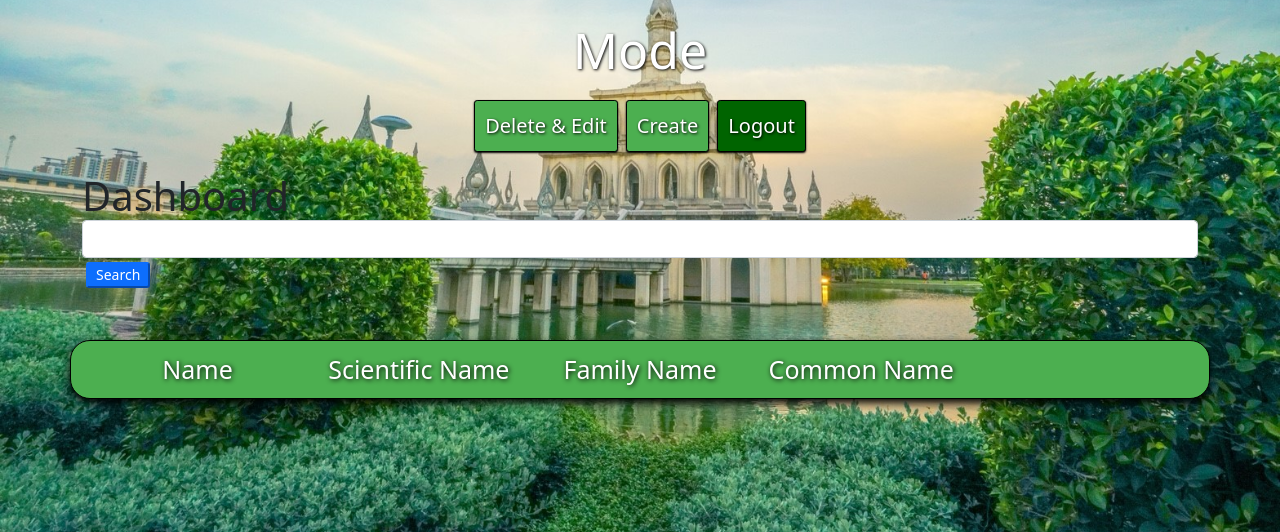
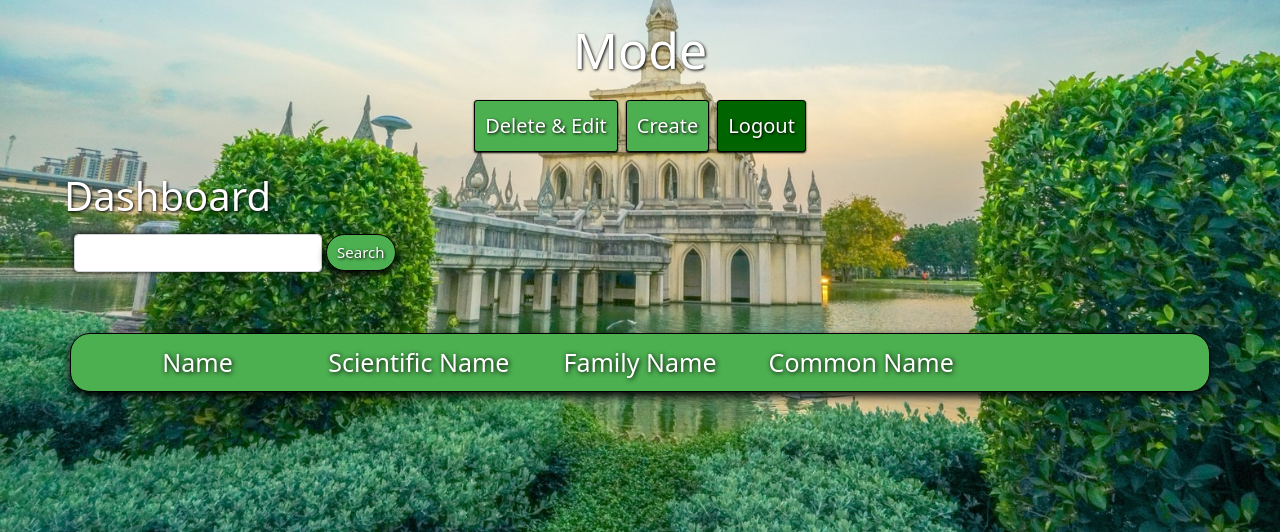
Before and after one commit to Re-Brain/CS50Web-Plant_Database, a Django app: page /dashboard in a window 1280 px wide. Shown: the part 252-784 px from the top of the page. Run offline with Django 5.2, Linux system fonts and the light colour scheme; the visitor is signed in with stand-in values (Sample User, id 1); data that the repository does not hold is empty; some libraries are stand-ins or nearby versions.

```diff
--- a/application/static/application/admin.css
+++ b/application/static/application/admin.css
@@ -44,3 +44,40 @@
     border: 1px solid black;
     background-color: #006400;
 }
+
+.admin-title
+{
+    font-size: 40px;
+    color: #fff;
+    text-shadow: 1px 1px 3px rgba(0, 0, 0, 1);
+}
+
+#advanceSearch
+{
+    width: 30%;
+}
+
+#advanceSearch form
+{
+    display: flex;
+    align-items: center;
+    justify-content: center;
+    flex-direction: row;
+    padding: 10px;
+}
+
+#advanceSearch form input[type="text"]
+{
+    box-shadow: 0 0 4px rgba(0, 0, 0, 3);
+}
+
+#advanceSearch form input[type="submit"]
+{
+    padding: 10px;
+    border: 1px solid black;
+    box-shadow: 0 4px 8px rgba(0, 0, 0, 1);
+    font-size: 15px;
+    text-shadow: 1px 1px 3px rgba(0, 0, 0, 1);
+    background-color: #4CAF50;
+    border-radius: 20px;
+}
--- a/application/templates/application/dashboard.html
+++ b/application/templates/application/dashboard.html
@@ -1,8 +1,8 @@
 {% extends "application/admin.html" %}
 
 {% block admin %}
-    <div class="container">
-        <h1>{{ title }}</h1>
+    <div id="advanceSearch">
+        <h1 class="admin-title">{{ title }}</h1>
         <form action="{% url 'adminSearch' %}" method="POST">
             <input class="form-control" type="text" name="input">
             <input class="btn-primary btn-sm m-1" type="submit" value="Search">
```
Also changed, not shown: application/static/application/dashboard.css (added).
